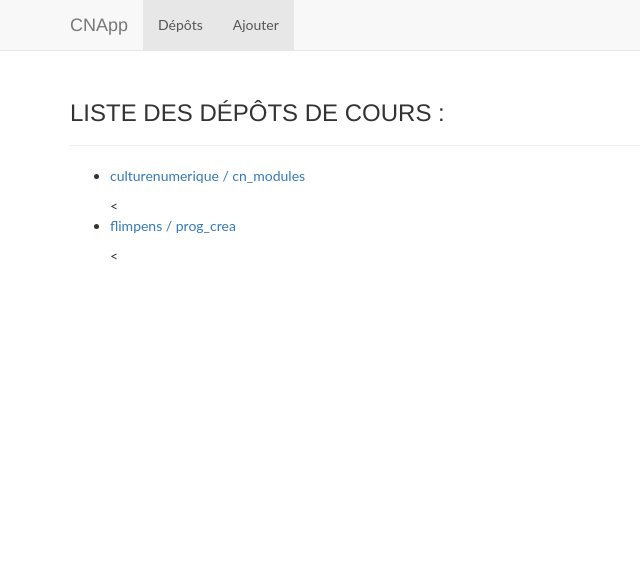
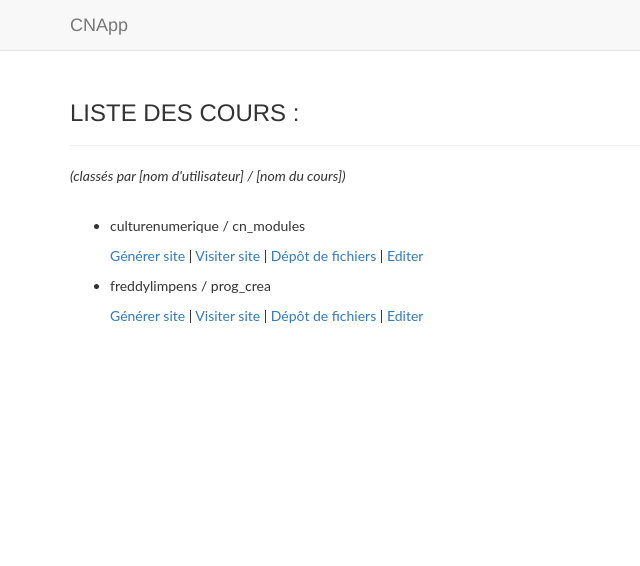
Before and after one commit to alainpreux/cn_app, a Flask app: page / in a window 1280 px wide. Shown: the top 566 px of the page, without its empty margins (0-640 px from the left). Run offline with Flask 2, Linux system fonts and the light colour scheme; parts of the project's set-up code (start-up, migrations or seed data) failed here and were passed over; some libraries are stand-ins or nearby versions.

Commit message:
cnapp basic is ready for demo!

```diff
--- a/repos.config.json
+++ b/repos.config.json
@@ -7,7 +7,7 @@
             "repo_last_update":"2016-04-27 14:29:00.504423"
         },
         {
-            "repo_user":"flimpens",
+            "repo_user":"freddylimpens",
             "repo_name":"prog_crea",
             "repo_url":"https://github.com/freddylimpens/prog_crea",
             "repo_last_update":"2016-04-27 14:29:00.504423"
--- a/src/cnExport.py
+++ b/src/cnExport.py
@@ -252,11 +252,11 @@ def prepareDestination(outDir):
            print ("Cannot create %s " % (outDir))
            sys.exit(0)
     shutil.copy('templates/accueil.html',os.path.join(outDir,'accueil.html'))
-    for d in ['js', 'img', 'svg', 'css']:
-        dest = os.path.join(outDir,d)
+    for d in ['static/js', 'static/img', 'static/svg', 'static/css']:
+        dest = os.path.join(outDir, d)
         try :
             shutil.copytree(d, dest)
-        except FileExistsError as e:
+        except OSError as e:
             logging.warn("%s already exists, going to overwrite it",d)
             shutil.rmtree(dest)
             shutil.copytree(d, dest)
--- a/templates/layout.html
+++ b/templates/layout.html
@@ -29,14 +29,14 @@
                     <span class="sr-only">Toggle navigation</span>
                     <span class="icon-bar"></span>
                 </button>
-                <a class="navbar-brand" href="#">CNApp</a>
+                <a class="navbar-brand" href="/">CNApp</a>
             </div>
-            <div id="navbar" class="collapse navbar-collapse">
+            <!-- <div id="navbar" class="collapse navbar-collapse">
                 <ul class="nav navbar-nav">
                     <li class="active"><a href="/repos/">Dépôts</a></li>
                     <li class="active"><a href="#/new/">Ajouter</a></li>
                 </ul>
-            </div>
+            </div> -->
             <!--/.nav-collapse -->
         </div>
     </nav>
--- a/templates/repos.html
+++ b/templates/repos.html
@@ -3,14 +3,23 @@
 <!-- Begin page content -->
 <div class="container">
     <div class="page-header">
-        <h3>Liste des dépôts de cours :</h3>
+        <h3>Liste des cours :</h3>
     </div>
+    <p>
+        <em>(classés par [nom d'utilisateur] / [nom du cours])</em>
+    </p>
+    <br>
     <ul class=entries>
         {% for repo in repos %}
         <li>
-            <a href="{{ url_for('detail_repo', repo_user=repo.repo_user, repo_name=repo.repo_name)}}"
-                <p>{{ repo.repo_user }} / {{ repo.repo_name }}</p>
-            </a><
+            <p>{{ repo.repo_user }} / {{ repo.repo_name }}</p>
+            <p>
+                <a href="{{ url_for('build_repo', repo_user=repo.repo_user, repo_name=repo.repo_name)}}" target="_blank">Générer site </a> |
+                <a href="{{ url_for('serve_static_site', repo_user=repo.repo_user, repo_name=repo.repo_name, path='')}}" target="_blank"> Visiter site </a> |
+                <a href="{{ repo.repo_url }}" target="_blank">Dépôt de fichiers</a> |
+                <a href="http://prose.io/#{{ repo.repo_user }}/{{ repo.repo_name }}" target="_blank">Editer</a>
+
+            </p>
         {% else %}
         <li>
             <em>Unbelievable. No repos here so far</em>
--- a/webapp.py
+++ b/webapp.py
@@ -99,7 +99,7 @@ def build_repo(repo_user, repo_name):
     build_cmd = ("python src/cnExport.py -r %s -i" % repo_path)
     subprocess.check_output(build_cmd.split())
 
-    return redirect(url_for('serve_static_site', repo_user=repo_user, repo=repo_name, path=''))
+    return redirect(url_for('serve_static_site', repo_user=repo_user, repo_name=repo_name, path=''))
 
 # Repo creation route methods
 @app.route('/new/<repo>')
@@ -118,16 +118,16 @@ class WildcardConverter(BaseConverter):
     weight = 200
 app.url_map.converters['wildcard'] = WildcardConverter
 
-@app.route('/site/<repo_user>/<repo><wildcard:path>')
-@app.route('/site/<repo_user>/<repo>/<path:path>')
-def serve_static_site(repo_user, repo, path):
+@app.route('/site/<repo_user>/<repo_name><wildcard:path>')
+@app.route('/site/<repo_user>/<repo_name>/<path:path>')
+def serve_static_site(repo_user, repo_name, path):
     logging.warn("site path : =%s=" % path)
     if path == '/':
         path = 'index.html'
     elif path == "":
         pass # fixme: redirect browser to site/
     logging.warn("site path AFTER: =%s=" % path)
-    build_path = os.path.join(BASE_PATH, REPOS_DIR, repo_user, repo, 'build/last')
+    build_path = os.path.join(BASE_PATH, REPOS_DIR, repo_user, repo_name, 'build/last')
     return send_from_directory(build_path, path)
 
 @app.after_request
```
Also changed, not shown: 1 other file.
